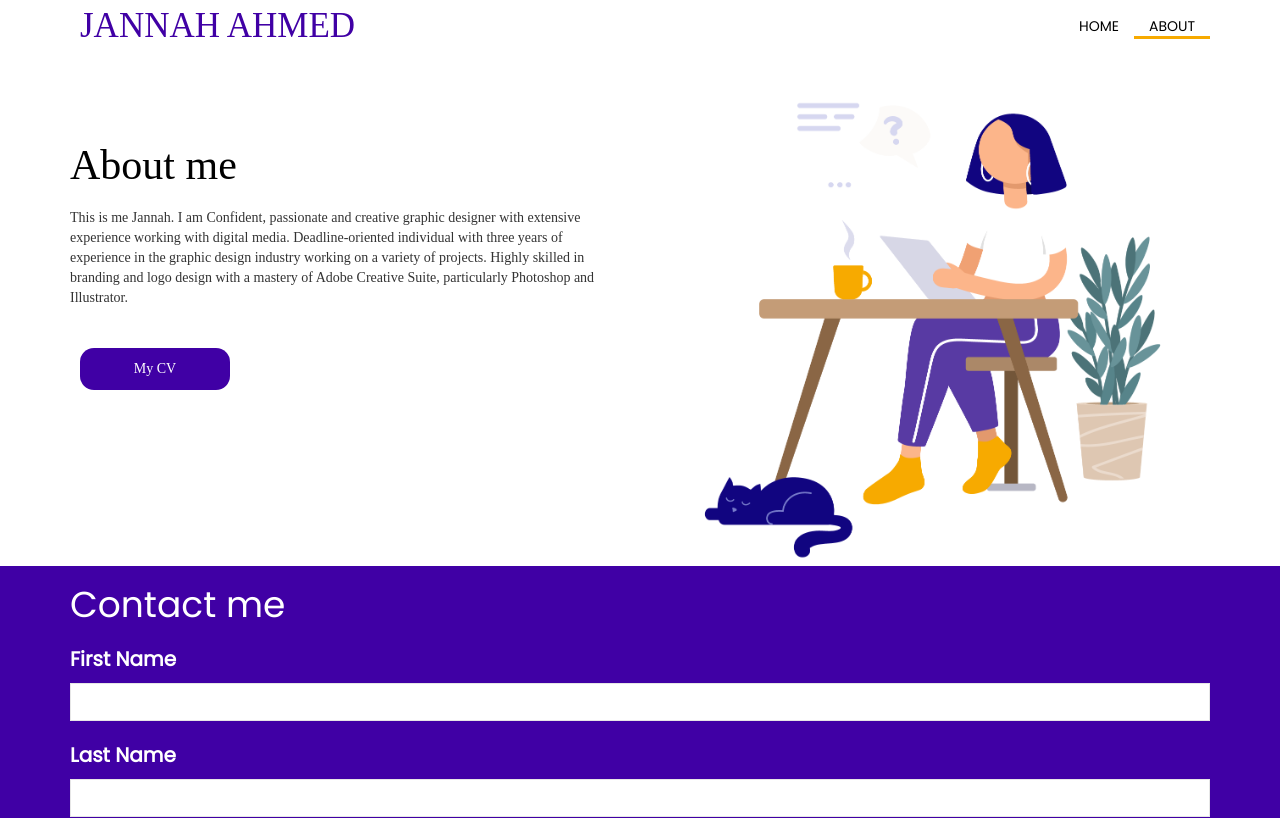
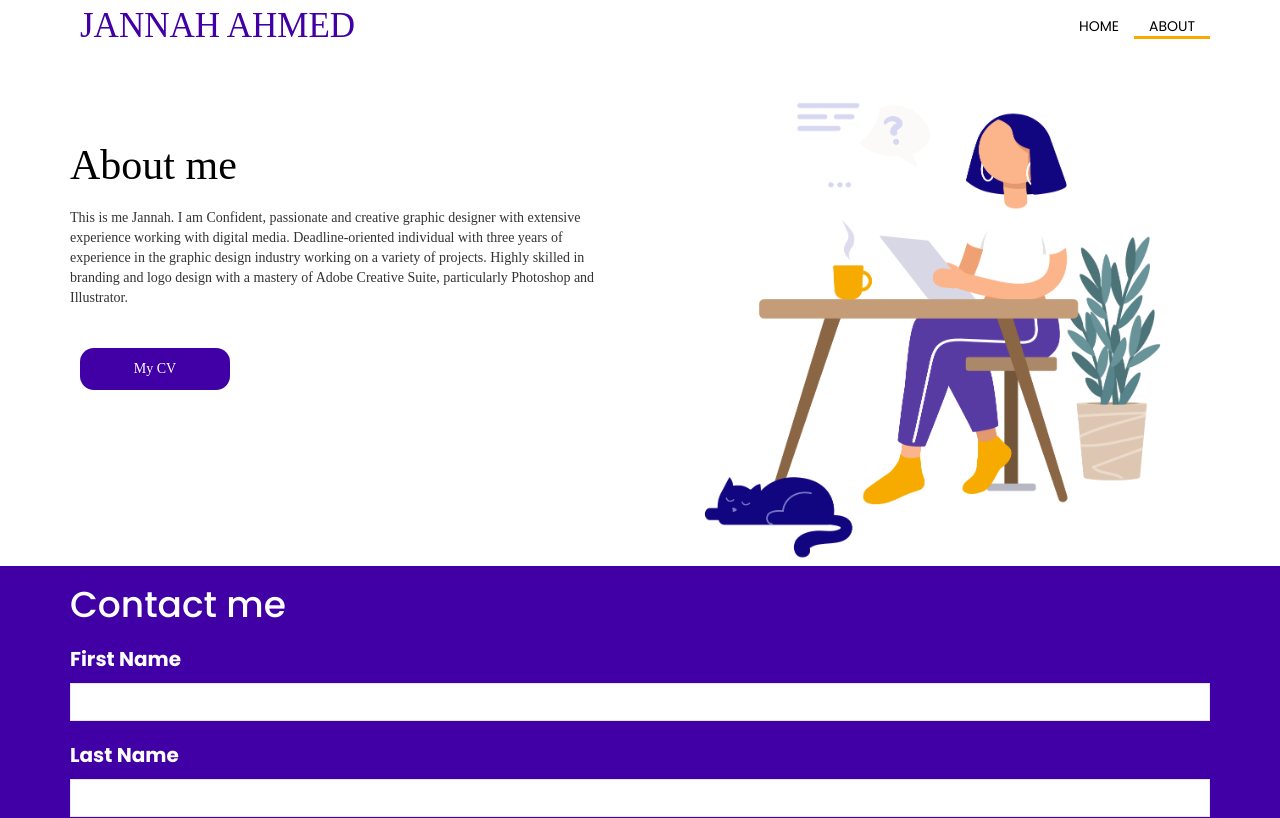
Before and after one commit to Jannah-Ahmed/voda-stem, a plain HTML site: page about.html in a window 1280 px wide. Shown: the top 818 px of the page. Drawn offline with nearby package versions, Linux system fonts and the light colour scheme; files whose address does not match are found by name.

Commit message:
Add files via upload

```diff
--- a/about.html
+++ b/about.html
@@ -6,7 +6,10 @@
     <meta name="viewport" content="width=device-width, initial-scale=1.0" />
     <title>Jannah Ahmed</title>
         <link rel="shortcut icon" href="images/Jannah Ahmed - Logo - square.png" />
+        <!--======================================fonts===================================-->
         <link href='https://fonts.googleapis.com/css?family=Poppins' rel='stylesheet'>
+        <link rel="preconnect" href="https://fonts.gstatic.com">
+<link href="https://fonts.googleapis.com/css2?family=Poppins:ital,wght@0,100;0,200;0,300;0,400;0,500;0,600;0,700;0,800;0,900;1,100;1,200;1,300;1,400;1,500;1,600;1,700;1,800;1,900&display=swap" rel="stylesheet">
 <!--===============================Scripts and Stylesheets======================================================================-->
 
     <link
@@ -27,7 +30,7 @@
   </head>
   <body >
     <header class="header" id="nomargin">
-            <!--==========================Nav Bar==================================-->
+  <!--==========================Nav Bar==================================-->
 
       <nav class="navbar navbar-style">
         <div class="container">
```
